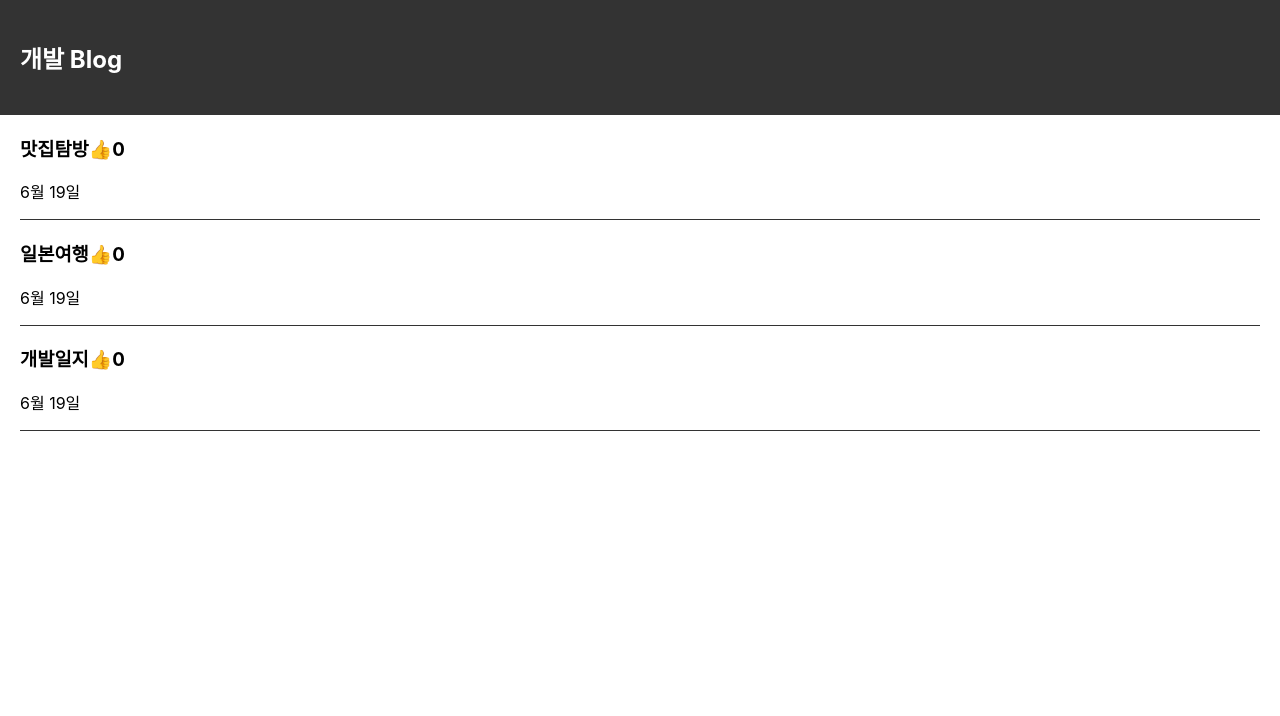
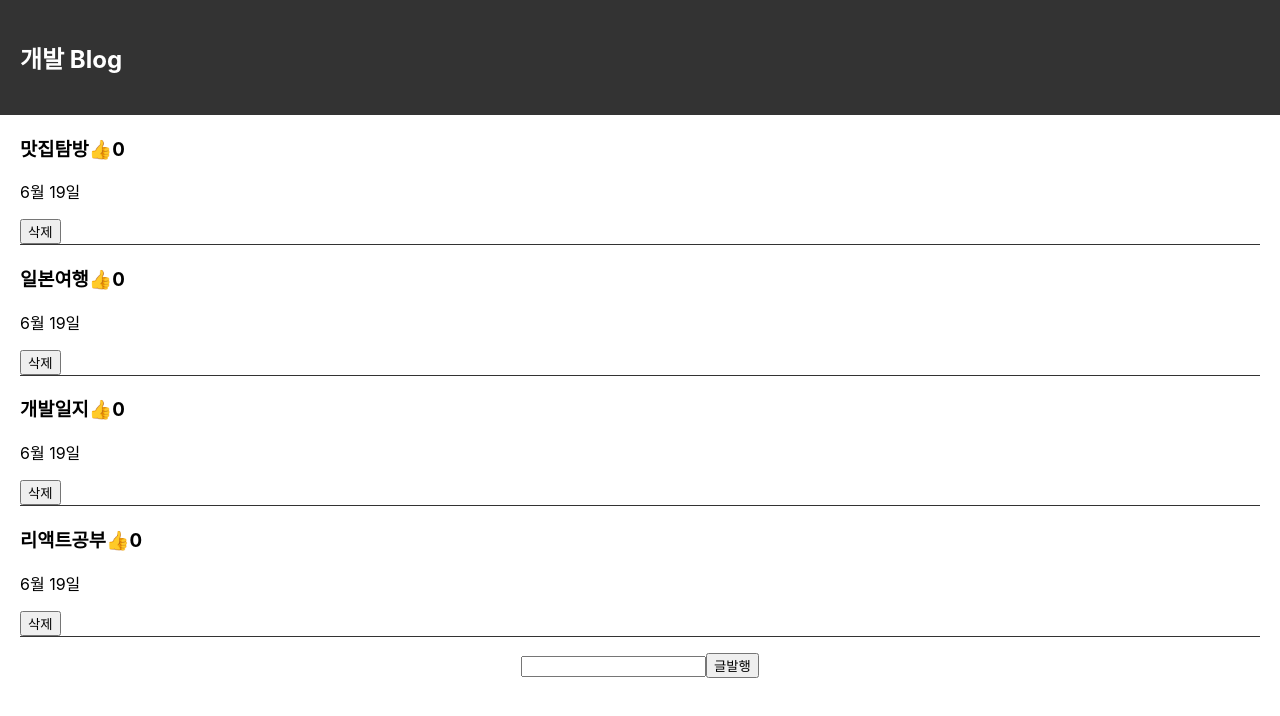
Before and after one commit to mlulucky/ReactStudy, a React (Create React App) app: page / in a window 1280 px wide. Shown: the top 716 px of the page. Built offline with nearby package versions, Linux system fonts and the light colour scheme.

Commit message:
input 입력 글제목 추가구현

```diff
--- a/src/App.js
+++ b/src/App.js
@@ -6,7 +6,7 @@ import { useState } from 'react';
 
 function App() {
   let title = "개발 Blog";
-  let [글제목, 글제목변경] = useState(["맛집탐방", "일본여행", "개발일지"], "변경함수");
+  let [글제목, 글제목변경] = useState(["맛집탐방", "일본여행", "개발일지", "리액트공부"]);
   // 좋아요 누르면 1씩 증가하기 => 바뀌는 값 state 로 저장
 
   // let [따봉, 따봉변경] = useState(0);
@@ -18,6 +18,11 @@ function App() {
   let [따봉, 따봉변경] = useState(따봉배열)
 
   let [modal, setModal] = useState(false);
+
+  let [인덱스, 인덱스변경] = useState(0);
+
+  let [입력값, 입력값변경] = useState('');
+
   // let modal = false // 모달창의 상태를 state 로 저장
 
   // let 따봉 = 0;
@@ -54,6 +59,8 @@ function App() {
     글제목변경(새로운배열); // == 글제목
   }
 
+
+
   return (
     <div className="App">
       <div className="black_nav">
@@ -67,10 +74,17 @@ function App() {
             return (
               // 반복문으로 생성한 html 에는 key= {i} 독자적인 속성을 추가하기
               <li className="list" key={i}>
-                <h3> {글제목[i]}
+                <h3 onClick={(e) => {
+                  setModal(!modal)
+                  console.log(e.target)
+                  // console.log(글제목[i]);
+                  인덱스변경(i)
+
+                  }}> {글제목[i]}
                   <span
                     style={{ cursor: 'pointer' }}
-                    onClick={() => {
+                    onClick={(e) => {
+                      e.stopPropagation();
                       // 따봉변경(변경된 따봉배열)
                       // 따봉변경([1,0,0])
                       // array 자료형인 경우 복사 // 단순 대입은 같은 주소를 참조하므로 a == b true 가 나온다.
@@ -81,13 +95,12 @@ function App() {
                       // b[1] = 3
                       // console.log(a) // [1,3,3]
                       // console.log(b) // [1,3,3]
-                      // console.log(a == b) // true 같은 배열을 참조하는가
+                      // console.log(a == b) // true 같은 메모리를 참조하는가
 
                       // 🌹 잘못된 예시
                       // 따봉[i] ++;
                       // 따봉변경(따봉); // 따봉 = 따봉변경(따봉) // 같은 따봉 을 참조하므로 데이터가 동시에 변경되므로. 실제 값은 바뀔지언정 변화가 없음 => 재렌더링 안된다.
-
-
+                      // 자료형은 참조메모리, 값이 모두 바껴야 기존 값과 다른 것! 화면이 재 렌더링 된다.
 
                       // ❤ 배열복사 1
                       // const new따봉 = [];
@@ -98,44 +111,79 @@ function App() {
                       // new따봉[i]++; // new따봉[i] += 1
                       // 따봉변경(new따봉)
 
-
                       // ❤ 배열복사 2
-                      const newArr = [ ...따봉 ];  // [0, 0, 0]
+                      const newArr = [...따봉];  // [0, 0, 0]
                       newArr[i]++;
                       따봉변경(newArr); // 따봉 = 따봉변경(newArr) // 따봉이 새로운 new따봉 으로 바뀐 것! => 재렌더링
 
+
                     }}>👍</span>
-
 
                   {따봉[i]}
                 </h3>
                 <p>6월 19일</p>
+
+                <button onClick={ ()=>{    }}>삭제</button>
+
               </li>
+
             )
           })
         }
 
       </ul>
 
+      <div>
+        <input onChange={ (e)=>{
+          // console.log(e.target.value);
+          입력값변경(e.target.value) // setState 함수는 늦게처리 된다 (비동기 처리)
+          console.log(입력값);
+          } }/>
+        <button
+        onClick={ ()=>{
+          let new글제목 = [... 글제목]
+          // new글제목.push(입력값);
+          new글제목.unshift(입력값);
+          글제목변경(new글제목)
+          console.log(new글제목)
+
+          // 글제목을 추가하면 글목록이 추가됨(글제목배열 개수만큼 html 반복되서)
+        } }>글발행</button>
+      </div>
       {
         // html 안에서 조건식은 삼항연산자를 사용
         // 빈 html 은 null 을 사용
-        modal == true ? <Modal /> : null
+        // <Modal color="skyblue"> 일반 문자전송은 중괄호 없이 사용가능
+        modal == true ? <Modal color={"skyblue"} 제목바꾸기={제목바꾸기} 글제목={ 글제목 }  인덱스={인덱스}/> : null
+
       }
+
 
     </div>
 
   );
-}
+} // function App 컴포넌트
 
-function Modal() {
+function Modal(props) {
+  // let [인덱스, 인덱스변경] = useState(0);
+  // state 를 App 에서 선언안하고, 자식 Modal 에서 선언해서 사용해도 됨
+  // <h2> { props.글제목[인덱스] } </h2>   // props.인덱스가 아니고 그냥 인덱스 사용 가능
+  // 근데 state 가 Modal, App 에서 필요하면 App 컴포넌트 에서 만들어야 한다.
+  // 🍒 state 만드는 곳은 state 사용하는 컴포넌트 중 최상위 컴포넌트
+
   return (
-    <div className="modal">
-      <h2>제목</h2>
+    <div className="modal" style={{ background: props.color }}>
+      <h2> { props.글제목[props.인덱스] } </h2>
       <p>내용</p>
       <p>상세내용</p>
+      <button onClick={props.제목바꾸기}>제목변경</button>
     </div>
   )
+
+  // function App 에서 선언된 state 글제목 변수는 function Modal 에서는 사용 못한다 왜? 자바스크립트는 함수안에서 선언된 변수는 함수밖에서는 사용못해서.
+  // 해결방법은 function App 컴포넌트안에 <Modal /> 컴포넌트는 자식컴포넌트이므로. 부모컴포넌트 App 에서 선언된 state 를 자식 컴포넌트 Modal 로 전송이 가능하다.
+  // 방법은 자식 컴포넌트 태그에 state 를 변수로 속성을 추가하고  그 자식 컴포넌트를 만든 함수 function Modal 의 파라미터로 props 속성을 추가하여서 props.state 변수명 을 사용한다.
+
 }
 
 function Subject() {
```
